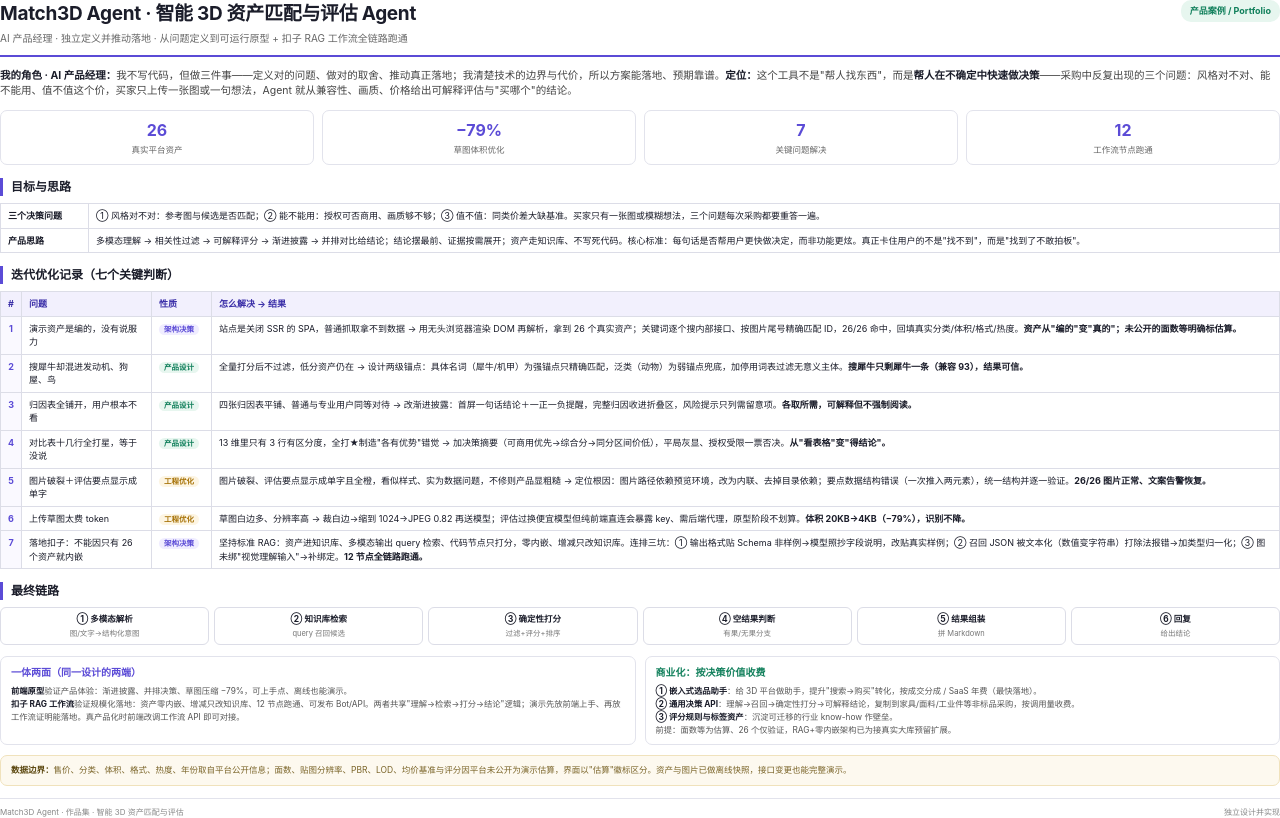
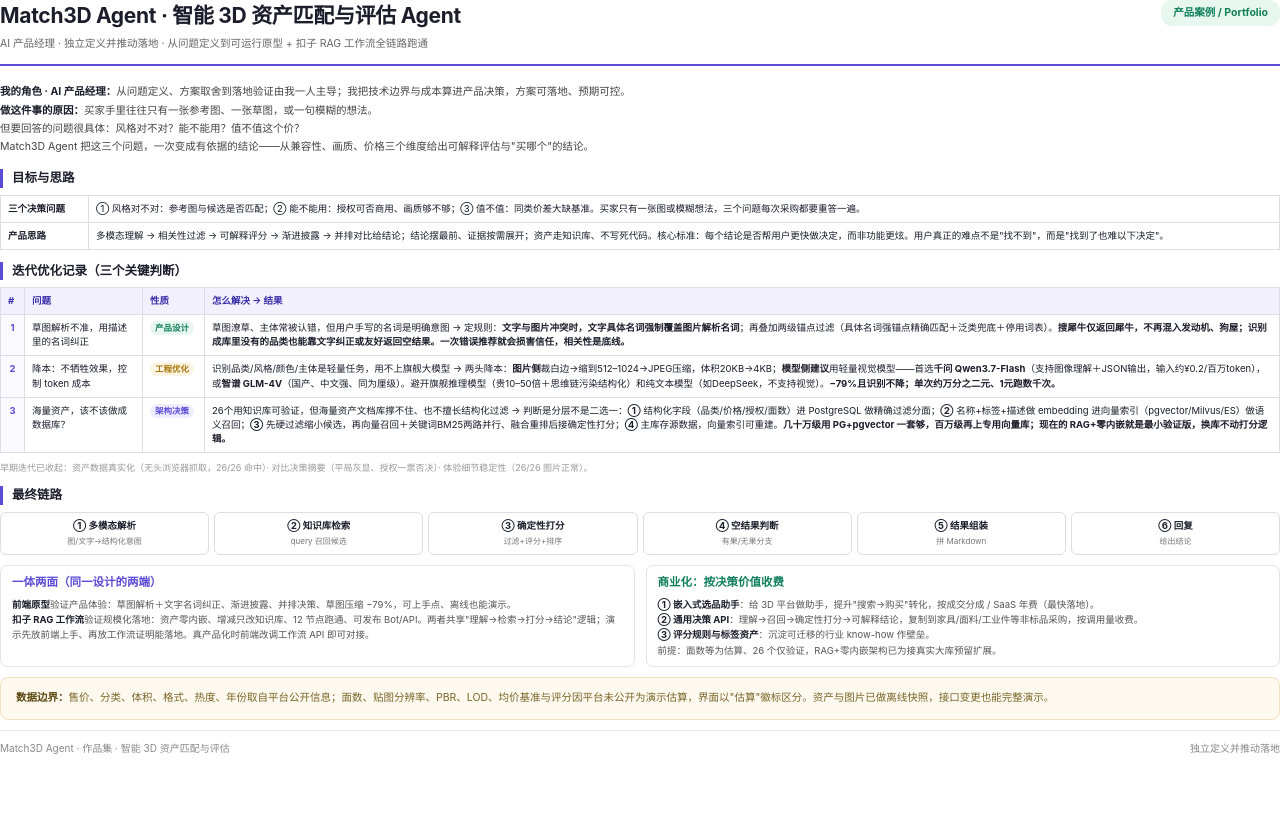
Before and after one commit to 474738514h-stack/3d-asset-match-agent, a plain HTML site: page portfolio/print.html in a window 1280 px wide. Drawn offline with Linux system fonts and the light colour scheme.

Commit message:
sync: portfolio/print.html

```diff
--- a/portfolio/print.html
+++ b/portfolio/print.html
@@ -4,43 +4,39 @@
 <meta charset="UTF-8">
 <title>Match3D Agent · 作品集（纸质版）</title>
 <style>
-  @page{size:A4;margin:14mm 15mm}
+  @page{size:A4;margin:10mm 13mm}
   *{box-sizing:border-box}
   body{margin:0;color:#1b1d2a;font-family:-apple-system,BlinkMacSystemFont,"PingFang SC","Microsoft YaHei",sans-serif;
-    font-size:10px;line-height:1.5;-webkit-print-color-adjust:exact;print-color-adjust:exact}
-  .top{display:flex;justify-content:space-between;align-items:flex-start;border-bottom:2px solid #5b4bd6;padding-bottom:9px;margin-bottom:11px}
-  .top h1{font-size:19px;margin:0 0 2px;letter-spacing:-.3px}
-  .top .sub{font-size:10px;color:#666}
-  .top .role{font-size:9px;color:#12805c;background:#e7f6ef;padding:4px 9px;border-radius:10px;font-weight:700;white-space:nowrap}
-  .lede{font-size:10.5px;color:#444;margin:0 0 11px}
-  .metrics{display:flex;gap:8px;margin-bottom:12px}
-  .metric{flex:1;border:1px solid #e2e3ec;border-radius:7px;padding:7px 4px;text-align:center}
-  .metric b{display:block;font-size:16px;color:#5b4bd6}
-  .metric span{font-size:8.5px;color:#666}
-  .sec-title{font-size:12px;font-weight:700;margin:13px 0 7px;padding-left:8px;border-left:3px solid #5b4bd6}
-  table{width:100%;border-collapse:collapse;font-size:9px}
-  th,td{border:1px solid #dcdde7;padding:5px 7px;vertical-align:top;text-align:left}
-  th{background:#f2f0fd;color:#3b2fa8;font-weight:700;font-size:9px}
-  td.no{width:20px;text-align:center;font-weight:700;color:#5b4bd6;background:#faf9ff}
-  td.kind{width:52px}
-  .tag{font-size:7.5px;padding:1px 5px;border-radius:7px;font-weight:700;white-space:nowrap}
+    font-size:10.5px;line-height:1.5;-webkit-print-color-adjust:exact;print-color-adjust:exact}
+  .top{display:flex;justify-content:space-between;align-items:flex-start;border-bottom:2px solid #5b4bd6;padding-bottom:13px;margin-bottom:17px}
+  .top h1{font-size:21px;margin:0 0 4px;letter-spacing:-.3px}
+  .top .sub{font-size:10.5px;color:#666}
+  .top .role{font-size:10.5px;color:#12805c;background:#e7f6ef;padding:5px 12px;border-radius:11px;font-weight:700;white-space:nowrap}
+  .lede{font-size:10.5px;color:#444;margin:0 0 12px;line-height:1.75}
+  .sec-title{font-size:12.5px;font-weight:700;margin:12px 0 7px;padding-left:9px;border-left:3px solid #5b4bd6}
+  table{width:100%;border-collapse:collapse;font-size:9.5px}
+  th,td{border:1px solid #dcdde7;padding:6px 7px;vertical-align:top;text-align:left;line-height:1.48}
+  th{background:#f2f0fd;color:#3b2fa8;font-weight:700;font-size:9.5px}
+  td.no{width:24px;text-align:center;font-weight:700;color:#5b4bd6;background:#faf9ff}
+  td.kind{width:62px}
+  .tag{font-size:8.5px;padding:2px 5px;border-radius:7px;font-weight:700;white-space:nowrap}
   .t-product{background:#e7f6ef;color:#12805c}
   .t-eng{background:#fdf5e3;color:#a8740a}
   .t-arch{background:#f0edff;color:#5b4bd6}
   b{color:#1b1d2a}
   .flow{margin-top:6px}
   .flow .row{display:flex;gap:5px}
-  .flow .s{flex:1;border:1px solid #dcdde7;border-radius:6px;padding:5px 3px;text-align:center;font-size:8px}
-  .flow .s b{display:block;font-size:8.5px;margin-bottom:1px}
-  .flow .s span{color:#777;font-size:7.5px}
-  .foot{margin-top:12px;border-top:1px solid #e2e3ec;padding-top:7px;display:flex;justify-content:space-between;font-size:8px;color:#888}
-  .boundary{margin-top:10px;background:#fdf9ef;border:1px solid #f0e2bc;border-radius:7px;padding:8px 10px;font-size:8.5px;color:#7a6428}
+  .flow .s{flex:1;border:1px solid #dcdde7;border-radius:6px;padding:6px 3px;text-align:center;font-size:9px}
+  .flow .s b{display:block;font-size:9.5px;margin-bottom:1px}
+  .flow .s span{color:#777;font-size:8px}
+  .foot{margin-top:10px;border-top:1px solid #e2e3ec;padding-top:10px;display:flex;justify-content:space-between;font-size:10px;color:#888}
+  .boundary{margin-top:10px;background:#fdf9ef;border:1px solid #f0e2bc;border-radius:8px;padding:12px 15px;font-size:10.5px;color:#7a6428;line-height:1.6}
   .boundary b{color:#5c4810}
-  .extra{display:flex;gap:9px;margin-top:11px}
-  .extra .col{flex:1;border:1px solid #e2e3ec;border-radius:7px;padding:8px 10px}
-  .extra h4{margin:0 0 5px;font-size:10px;color:#5b4bd6}
+  .extra{display:flex;gap:11px;margin-top:10px}
+  .extra .col{flex:1;border:1px solid #e2e3ec;border-radius:7px;padding:8px 11px}
+  .extra h4{margin:0 0 6px;font-size:11.5px;color:#5b4bd6}
   .extra h4.g{color:#12805c}
-  .extra p{margin:0;font-size:8.3px;color:#555;line-height:1.55}
+  .extra p{margin:0;font-size:9.5px;color:#555;line-height:1.6}
   .extra b{color:#1b1d2a}
 </style>
 </head>
@@ -54,53 +50,34 @@
   <span class="role">产品案例 / Portfolio</span>
 </div>
 
-<p class="lede"><b>我的角色 · AI 产品经理：</b>我不写代码，但做三件事——定义对的问题、做对的取舍、推动真正落地；我清楚技术的边界与代价，所以方案能落地、预期靠谱。<b>定位：</b>这个工具不是"帮人找东西"，而是<b>帮人在不确定中快速做决策</b>——采购中反复出现的三个问题：风格对不对、能不能用、值不值这个价，买家只上传一张图或一句想法，Agent 就从兼容性、画质、价格给出可解释评估与"买哪个"的结论。</p>
-
-<div class="metrics">
-  <div class="metric"><b>26</b><span>真实平台资产</span></div>
-  <div class="metric"><b>−79%</b><span>草图体积优化</span></div>
-  <div class="metric"><b>7</b><span>关键问题解决</span></div>
-  <div class="metric"><b>12</b><span>工作流节点跑通</span></div>
-</div>
+<p class="lede"><b>我的角色 · AI 产品经理：</b>从问题定义、方案取舍到落地验证由我一人主导；我把技术边界与成本算进产品决策，方案可落地、预期可控。<br>
+<b>做这件事的原因：</b>买家手里往往只有一张参考图、一张草图，或一句模糊的想法。<br>
+但要回答的问题很具体：风格对不对？能不能用？值不值这个价？<br>
+Match3D Agent 把这三个问题，一次变成有依据的结论——从兼容性、画质、价格三个维度给出可解释评估与"买哪个"的结论。</p>
 
 <div class="sec-title">目标与思路</div>
 <table>
   <tr><td style="width:88px"><b>三个决策问题</b></td><td>① 风格对不对：参考图与候选是否匹配；② 能不能用：授权可否商用、画质够不够；③ 值不值：同类价差大缺基准。买家只有一张图或模糊想法，三个问题每次采购都要重答一遍。</td></tr>
-  <tr><td><b>产品思路</b></td><td>多模态理解 → 相关性过滤 → 可解释评分 → 渐进披露 → 并排对比给结论；结论摆最前、证据按需展开；资产走知识库、不写死代码。核心标准：每句话是否帮用户更快做决定，而非功能更炫。真正卡住用户的不是"找不到"，而是"找到了不敢拍板"。</td></tr>
+  <tr><td><b>产品思路</b></td><td>多模态理解 → 相关性过滤 → 可解释评分 → 渐进披露 → 并排对比给结论；结论摆最前、证据按需展开；资产走知识库、不写死代码。核心标准：每个结论是否帮用户更快做决定，而非功能更炫。用户真正的难点不是"找不到"，而是"找到了也难以下决定"。</td></tr>
 </table>
 
-<div class="sec-title">迭代优化记录（七个关键判断）</div>
+<div class="sec-title">迭代优化记录（三个关键判断）</div>
 <table>
-  <tr><th style="width:20px">#</th><th style="width:130px">问题</th><th style="width:60px">性质</th><th>怎么解决 → 结果</th></tr>
+  <tr><th style="width:20px">#</th><th style="width:118px">问题</th><th style="width:52px">性质</th><th>怎么解决 → 结果</th></tr>
   <tr>
-    <td class="no">1</td><td>演示资产是编的，没有说服力</td><td class="kind"><span class="tag t-arch">架构决策</span></td>
-    <td>站点是关闭 SSR 的 SPA，普通抓取拿不到数据 → 用无头浏览器渲染 DOM 再解析，拿到 26 个真实资产；关键词逐个搜内部接口、按图片尾号精确匹配 ID，26/26 命中，回填真实分类/体积/格式/热度。<b>资产从"编的"变"真的"；未公开的面数等明确标估算。</b></td>
+    <td class="no">1</td><td>草图解析不准，用描述里的名词纠正</td><td class="kind"><span class="tag t-product">产品设计</span></td>
+    <td>草图潦草、主体常被认错，但用户手写的名词是明确意图 → 定规则：<b>文字与图片冲突时，文字具体名词强制覆盖图片解析名词</b>；再叠加两级锚点过滤（具体名词强锚点精确匹配＋泛类兜底＋停用词表）。<b>搜犀牛仅返回犀牛，不再混入发动机、狗屋；识别成库里没有的品类也能靠文字纠正或友好返回空结果。一次错误推荐就会损害信任，相关性是底线。</b></td>
   </tr>
   <tr>
-    <td class="no">2</td><td>搜犀牛却混进发动机、狗屋、鸟</td><td class="kind"><span class="tag t-product">产品设计</span></td>
-    <td>全量打分后不过滤，低分资产仍在 → 设计两级锚点：具体名词（犀牛/机甲）为强锚点只精确匹配，泛类（动物）为弱锚点兜底，加停用词表过滤无意义主体。<b>搜犀牛只剩犀牛一条（兼容 93），结果可信。</b></td>
+    <td class="no">2</td><td>降本：不牺牲效果，控制 token 成本</td><td class="kind"><span class="tag t-eng">工程优化</span></td>
+    <td>识别品类/风格/颜色/主体是轻量任务，用不上旗舰大模型 → 两头降本：<b>图片侧</b>裁白边→缩到512–1024→JPEG压缩，体积20KB→4KB；<b>模型侧建议</b>用轻量视觉模型——首选<b>千问 Qwen3.7-Flash</b>（支持图像理解＋JSON输出，输入约¥0.2/百万token），或<b>智谱 GLM-4V</b>（国产、中文强、同为厘级）。避开旗舰推理模型（贵10–50倍＋思维链污染结构化）和纯文本模型（如DeepSeek，不支持视觉）。<b>−79%且识别不降；单次约万分之二元、1元跑数千次。</b></td>
   </tr>
   <tr>
-    <td class="no">3</td><td>归因表全铺开，用户根本不看</td><td class="kind"><span class="tag t-product">产品设计</span></td>
-    <td>四张归因表平铺、普通与专业用户同等对待 → 改渐进披露：首屏一句话结论＋一正一负提醒，完整归因收进折叠区，风险提示只列需留意项。<b>各取所需，可解释但不强制阅读。</b></td>
-  </tr>
-  <tr>
-    <td class="no">4</td><td>对比表十几行全打星，等于没说</td><td class="kind"><span class="tag t-product">产品设计</span></td>
-    <td>13 维里只有 3 行有区分度，全打★制造"各有优势"错觉 → 加决策摘要（可商用优先→综合分→同分区间价低），平局灰显、授权受限一票否决。<b>从"看表格"变"得结论"。</b></td>
-  </tr>
-  <tr>
-    <td class="no">5</td><td>图片破裂＋评估要点显示成单字</td><td class="kind"><span class="tag t-eng">工程优化</span></td>
-    <td>图片破裂、评估要点显示成单字且全橙，看似样式、实为数据问题，不修则产品显粗糙 → 定位根因：图片路径依赖预览环境，改为内联、去掉目录依赖；要点数据结构错误（一次推入两元素），统一结构并逐一验证。<b>26/26 图片正常、文案告警恢复。</b></td>
-  </tr>
-  <tr>
-    <td class="no">6</td><td>上传草图太费 token</td><td class="kind"><span class="tag t-eng">工程优化</span></td>
-    <td>草图白边多、分辨率高 → 裁白边→缩到 1024→JPEG 0.82 再送模型；评估过换便宜模型但纯前端直连会暴露 key、需后端代理，原型阶段不划算。<b>体积 20KB→4KB（−79%），识别不降。</b></td>
-  </tr>
-  <tr>
-    <td class="no">7</td><td>落地扣子：不能因只有 26 个资产就内嵌</td><td class="kind"><span class="tag t-arch">架构决策</span></td>
-    <td>坚持标准 RAG：资产进知识库、多模态输出 query 检索、代码节点只打分，零内嵌、增减只改知识库。连排三坑：① 输出格式贴 Schema 非样例→模型照抄字段说明，改贴真实样例；② 召回 JSON 被文本化（数值变字符串）打除法报错→加类型归一化；③ 图未绑"视觉理解输入"→补绑定。<b>12 节点全链路跑通。</b></td>
+    <td class="no">3</td><td>海量资产，该不该做成数据库？</td><td class="kind"><span class="tag t-arch">架构决策</span></td>
+    <td>26个用知识库可验证，但海量资产文档库撑不住、也不擅长结构化过滤 → 判断是分层不是二选一：<b>①</b> 结构化字段（品类/价格/授权/面数）进 PostgreSQL 做精确过滤分面；<b>②</b> 名称+标签+描述做 embedding 进向量索引（pgvector/Milvus/ES）做语义召回；<b>③</b> 先硬过滤缩小候选，再向量召回＋关键词BM25两路并行、融合重排后接确定性打分；<b>④</b> 主库存源数据，向量索引可重建。<b>几十万级用 PG+pgvector 一套够，百万级再上专用向量库；现在的 RAG+零内嵌就是最小验证版，换库不动打分逻辑。</b></td>
   </tr>
 </table>
+<div style="margin-top:8px;font-size:9px;color:#999">早期迭代已收起：资产数据真实化（无头浏览器抓取，26/26 命中）· 对比决策摘要（平局灰显、授权一票否决）· 体验细节稳定性（26/26 图片正常）。</div>
 
 <div class="sec-title">最终链路</div>
 <div class="flow"><div class="row">
@@ -115,7 +92,7 @@
 <div class="extra">
   <div class="col">
     <h4>一体两面（同一设计的两端）</h4>
-    <p><b>前端原型</b>验证产品体验：渐进披露、并排决策、草图压缩 −79%，可上手点、离线也能演示。<br><b>扣子 RAG 工作流</b>验证规模化落地：资产零内嵌、增减只改知识库、12 节点跑通、可发布 Bot/API。两者共享"理解→检索→打分→结论"逻辑；演示先放前端上手、再放工作流证明能落地。真产品化时前端改调工作流 API 即可对接。</p>
+    <p><b>前端原型</b>验证产品体验：草图解析＋文字名词纠正、渐进披露、并排决策、草图压缩 −79%，可上手点、离线也能演示。<br><b>扣子 RAG 工作流</b>验证规模化落地：资产零内嵌、增减只改知识库、12 节点跑通、可发布 Bot/API。两者共享"理解→检索→打分→结论"逻辑；演示先放前端上手、再放工作流证明能落地。真产品化时前端改调工作流 API 即可对接。</p>
   </div>
   <div class="col">
     <h4 class="g">商业化：按决策价值收费</h4>
@@ -127,7 +104,7 @@
 
 <div class="foot">
   <span>Match3D Agent · 作品集 · 智能 3D 资产匹配与评估</span>
-  <span>独立设计并实现</span>
+  <span>独立定义并推动落地</span>
 </div>
 
 </body>
```
